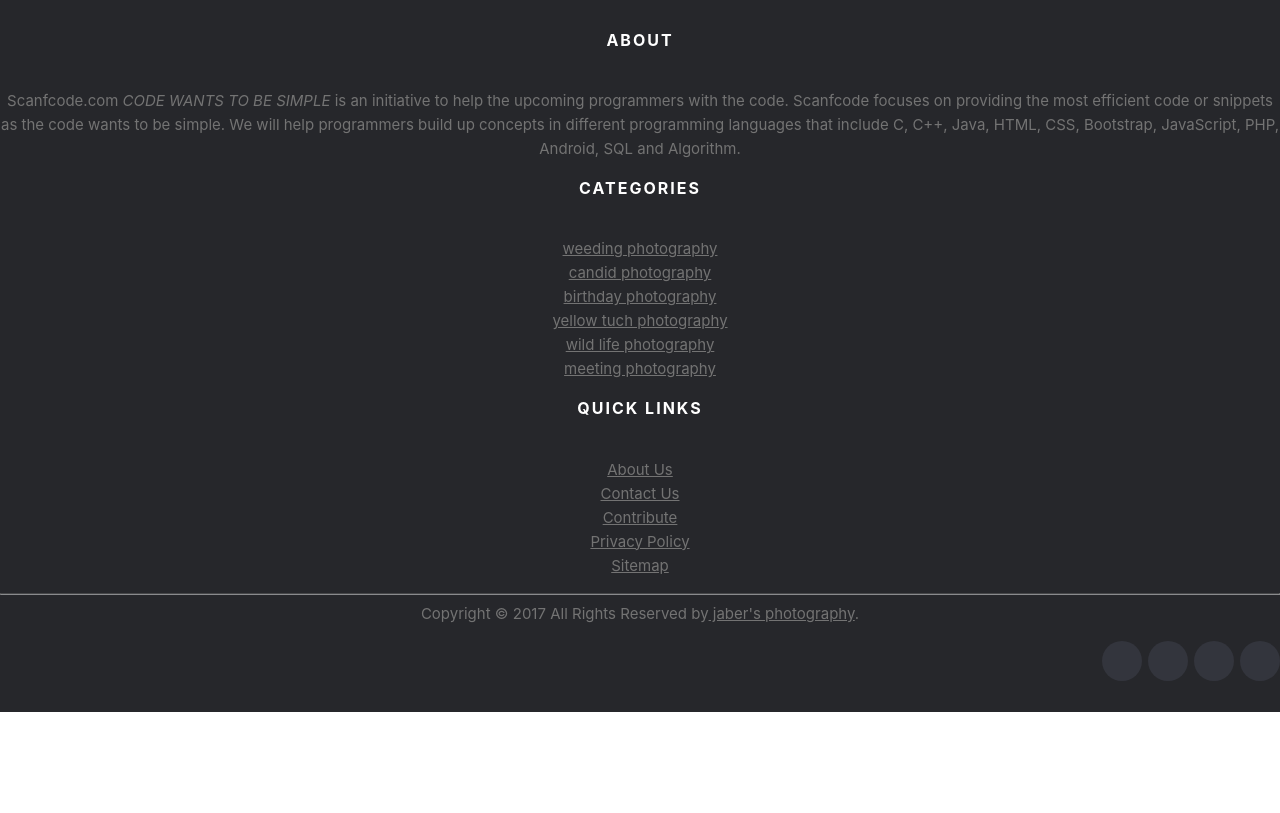
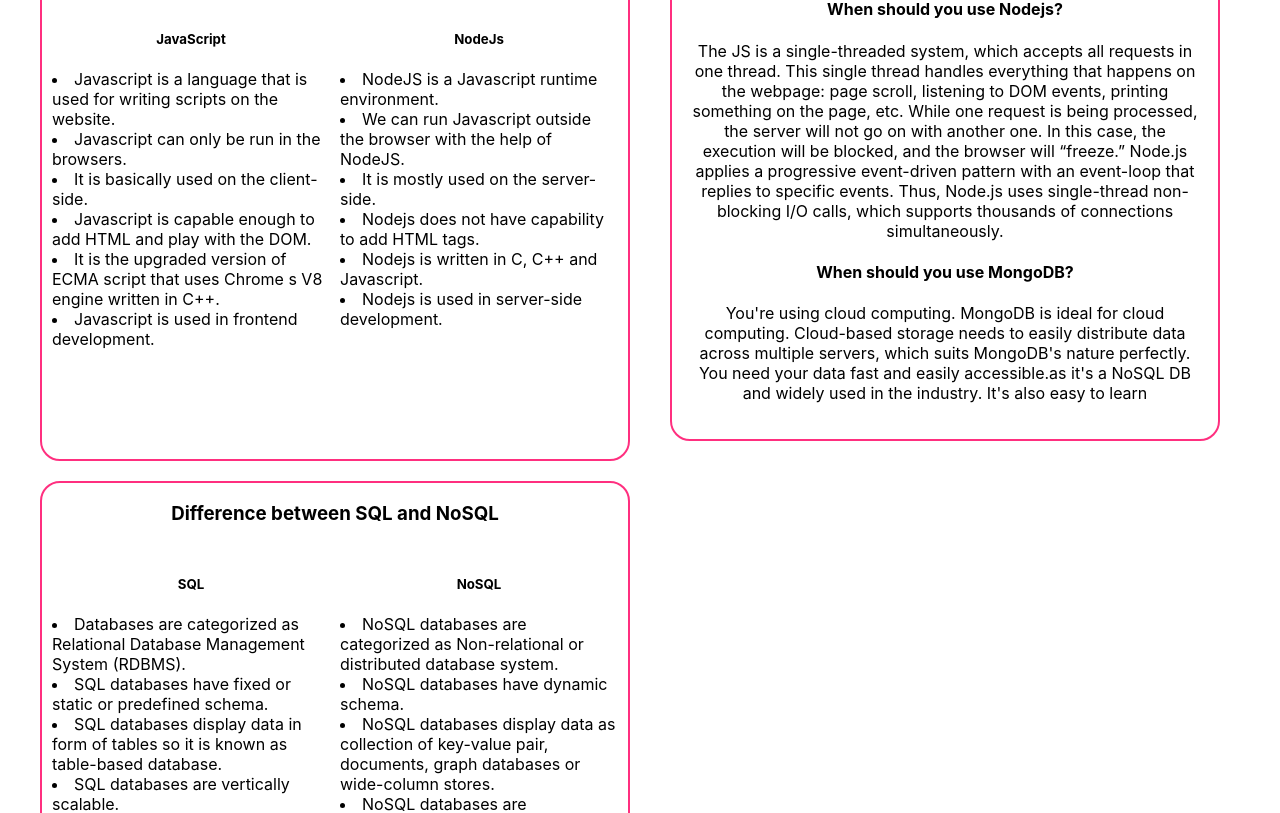
Before and after one commit to aljaberlax/Bike-BD, a React (Create React App) app: page /blog in a window 1280 px wide. Shown: the part 194-1007 px from the top of the page. Before the commit the page ends 906 px from the top, so only its background shows below. Built offline with nearby package versions, Linux system fonts and the light colour scheme; no server answers.

Commit message:
Blogs added

```diff
--- a/src/App.js
+++ b/src/App.js
@@ -12,6 +12,7 @@
 import NotFound from './Components/NotFound/NotFound';
 import AddItems from './Components/AddItems/AddItems';
 import ProductDetails from './Components/ProductDetails/ProductDetails';
+import MyItems from './Components/MyItems/MyItems';
 
 
 function App() {
@@ -24,16 +25,19 @@
         <Route path='/manage' element={<RequireAuth>
           <Manage></Manage>
         </RequireAuth>}>
-
         </Route>
         <Route path='/additems' element={<RequireAuth>
           <AddItems></AddItems>
         </RequireAuth>}>
-
         </Route>
         <Route path='/product/:productId' element={
           <RequireAuth>
           <ProductDetails></ProductDetails>
+          </RequireAuth>
+        }></Route>
+        <Route path='/myitems' element={
+          <RequireAuth>
+          <MyItems></MyItems>
           </RequireAuth>
         }></Route>
         <Route path='/blog' element={<Blogs></Blogs>}></Route>
--- /dev/null
+++ b/src/Components/Blogs/Blogs.css
@@ -0,0 +1,51 @@
+.blogs {
+    display: grid;
+    grid-template-columns: repeat(2, 1fr);
+    grid-gap: 20px;
+    margin: 0 auto;
+    text-align: center;
+    padding: 20px;
+    margin: 20px;
+
+}
+.q1-container{
+    border: 2px solid rgb(255, 47, 127);
+    border-radius: 20px;
+
+}
+
+.question1 {
+    display: grid;
+    grid-template-columns: repeat(2, 1fr);
+    grid-gap: 10px;
+    padding: 10px;
+}
+
+.question1 li {
+    text-align: left;
+}
+.question2{
+    padding: 20px;
+    margin: 20px;
+}
+.question3{
+    border: 2px solid greenyellow;
+    margin: 20px;
+    padding: 20px;
+}
+
+.question3 li {
+    text-align: left;
+}
+
+@media screen and (max-width:500px) {
+    .blogs {
+        display: grid;
+        grid-template-columns: repeat(1, 1fr);
+        margin: 0 auto;
+        text-align: center;
+        padding: 20px;
+        margin: 20px;
+
+    }
+}
--- a/src/Components/Blogs/Blogs.js
+++ b/src/Components/Blogs/Blogs.js
@@ -1,9 +1,75 @@
 import React from 'react';
-
+import './Blogs.css'
 const Blogs = () => {
     return (
-        <div>
-            <h1>this is Blogs</h1>
+        <div className='blogs'>
+            <div className='q1-container'>
+                <h3>Difference between js and node js</h3>
+                <div className='question1'>
+                    <div>
+                        <h5>JavaScript</h5>
+                        <li>Javascript is a  language that is used for writing scripts on the website.</li>
+                        <li>Javascript can only be run in the browsers.</li>
+                        <li>It is basically used on the client-side.	</li>
+                        <li>Javascript is capable enough to add HTML and play with the DOM.</li>
+                        <li>It is the upgraded version of ECMA script that uses Chrome s V8 engine written in C++. </li>
+                        <li>Javascript is used in frontend development.</li>
+                    </div>
+                    <div>
+                        <h5>NodeJs</h5>
+                        <li>NodeJS is a Javascript runtime environment.</li>
+                        <li>We can run Javascript outside the browser with the help of NodeJS.</li>
+                        <li>It is mostly used on the server-side.</li>
+                        <li>Nodejs does not have capability to add HTML tags.</li>
+                        <li>Nodejs is written in C, C++ and Javascript.</li>
+                        <li>Nodejs is used in server-side development.</li>
+                    </div>
+                </div>
+            </div>
+            <div className='q1-container question2'>
+                <h4>When should you use Nodejs?</h4>
+                <p>
+                    The JS is a single-threaded system, which accepts all requests in one thread. This single thread handles everything that happens on the webpage: page scroll, listening to DOM events, printing something on the page, etc.
+
+                    While one request is being processed, the server will not go on with another one. In this case, the execution will be blocked, and the browser will “freeze.”
+
+                    Node.js applies a progressive event-driven pattern with an event-loop that replies to specific events. Thus, Node.js uses single-thread non-blocking I/O calls, which supports thousands of connections simultaneously.
+                </p>
+                <h4>When should you use MongoDB?</h4>
+                <p>
+                    You're using cloud computing. MongoDB is ideal for cloud computing.
+                    Cloud-based storage needs to easily distribute data across multiple servers,
+                    which suits MongoDB's nature perfectly.
+                    You need your data fast and easily accessible.as it's a NoSQL DB and widely used in the industry.
+                    It's also easy to learn
+                </p>
+
+            </div>
+            <div>
+                <div className='q1-container'>
+                    <h3>Difference between SQL and NoSQL</h3>
+                    <div className='question1'>
+                        <div>
+                            <h5>SQL</h5>
+                            <li>Databases are categorized as Relational Database Management System (RDBMS).</li>
+                            <li>SQL databases have fixed or static or predefined schema.</li>
+                            <li>SQL databases display data in form of tables so it is known as table-based database.	</li>
+                            <li>SQL databases are vertically scalable.</li>
+                            <li>SQL databases are not best suited for hierarchical data storage.	</li>
+                            <li>SQL databases are best suited for complex queries.</li>
+                        </div>
+                        <div>
+                            <h5>NoSQL</h5>
+                            <li>NoSQL databases are categorized as Non-relational or distributed database system.</li>
+                            <li>NoSQL databases have dynamic schema.</li>
+                            <li>NoSQL databases display data as collection of key-value pair, documents, graph databases or wide-column stores.	</li>
+                            <li>NoSQL databases are horizontally scalable.</li>
+                            <li>NoSQL databases are best suited for hierarchical data storage.</li>
+                            <li>NoSQL databases are not so good for complex queries because these are not as powerful as SQL queries.</li>
+                        </div>
+                    </div>
+                </div>
+            </div>
         </div>
     );
 };
--- a/src/Components/Login/Login.js
+++ b/src/Components/Login/Login.js
@@ -4,6 +4,7 @@
 import { Link, useLocation, useNavigate } from 'react-router-dom';
 import { toast, ToastContainer } from 'react-toastify';
 import auth from '../../firebase.init';
+import Loading from '../../Shared/Loading/Loading';
 import SocialLogin from './SocialLogin/SocialLogin'
 const Login = () => {
     const emailRef = useRef('');
@@ -11,6 +12,7 @@
     const navigate = useNavigate();
     const location = useLocation();
     let from = location.state?.from?.pathname || "/";
+    let errorElement;
     const [
         signInWithEmailAndPassword,
         user,
@@ -18,9 +20,14 @@
         error
     ] = useSignInWithEmailAndPassword(auth);
 
-
+    if (loading) {
+        return <Loading></Loading>
+    }
     if (user) {
         navigate(from, { replace: true });
+    }
+    if (error) {
+        errorElement = <p className='text-danger'>Error: {error?.message}</p>
     }
 
 
@@ -55,8 +62,12 @@
                 <br />
                 <input ref={passwordRef} type="password" placeholder='password' name='password' required />
                 <br />
+                <br />
                 <input type="submit" value="Signin" />
+                <br />
             </form>
+            {errorElement}
+            <br />
             <SocialLogin></SocialLogin>
             <p>New Member? <Link to="/register" className='text-primary pe-auto text-decoration-none' onClick={navigateRegister} >Please Register</Link> </p>
             <p>Forget Password? <button className='btn btn-link text-primary pe-auto text-decoration-none' onClick={resetPassword}>Reset Password</button> </p>
--- a/src/Components/Manage/Manage.js
+++ b/src/Components/Manage/Manage.js
@@ -35,7 +35,7 @@
             <div className="row">
                 <h1 className='text-primary text-center mt-5'>manage items</h1>
                 <br />
-                <button onClick={navigateToAddItem}>Add Item</button>
+                <button onClick={navigateToAddItem}>Add New Item</button>
                 <div className="products-container">
                     {
                         products.map(product => <div key={product._id} >
--- a/src/Components/MyItems/MyItems.js
+++ b/src/Components/MyItems/MyItems.js
@@ -0,0 +1,20 @@
+import { async } from '@firebase/util';
+import React, { useEffect, useState } from 'react';
+
+const MyItems = () => {
+    const [products, setProducts] = useState([])
+    useEffect(() => {
+        const getMyItems = async () => {
+
+
+        }
+
+    }, [])
+    return (
+        <div>
+            <h1>my items</h1>
+        </div>
+    );
+};
+
+export default MyItems;
--- a/src/Components/Product/Product.js
+++ b/src/Components/Product/Product.js
@@ -3,7 +3,7 @@
 import './Product.css'
 
 const Product = ({ product }) => {
-    const { _id, name, img, description, price, stock, seller } = product;
+    const { _id, name, img, description, price, stock,quantity, seller } = product;
     const navigate = useNavigate();
 
     const navigateToProductDetail = id => {
@@ -16,7 +16,7 @@
             <p>Price: {price}</p>
             <p><small>{description}</small></p>
             <p>Seller: {seller}</p>
-            <p><small>Stock : {stock}</small></p>
+            <p><small>Quantity : {quantity}</small></p>
             <button onClick={() => navigateToProductDetail(_id)} className='btn btn-primary'>Manage: {name}</button>
         </div>
     );
--- a/src/Components/ProductDetails/ProductDetails.js
+++ b/src/Components/ProductDetails/ProductDetails.js
@@ -40,7 +40,7 @@
             })
             .then(response => {
                 setReload(!reload)
-                window.alert('delivered');
+                window.alert('Delivered Successfull');
             })
     }
 
```
